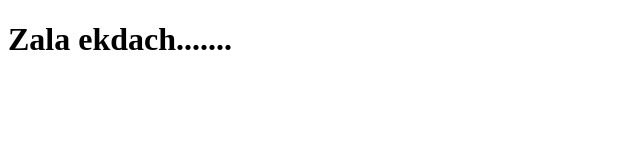
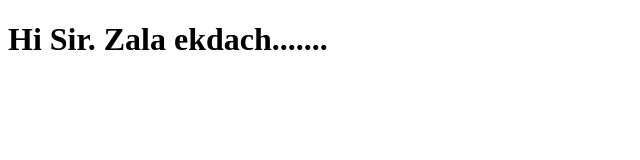
Before and after one commit to amolnrupnarayan20/app-demo, a plain HTML site: page index.html in a window 1280 px wide. Shown: the whole page, without its empty margins (0-640 px from the left). Drawn offline with Linux system fonts and the light colour scheme.

Commit message:
changes in index 2

```diff
--- a/index.html
+++ b/index.html
@@ -6,6 +6,6 @@
     <title>Document</title>
 </head>
 <body>
-    <h1>Zala ekdach.......</h1>
+    <h1>Hi Sir. Zala ekdach.......</h1>
 </body>
 </html>
```
